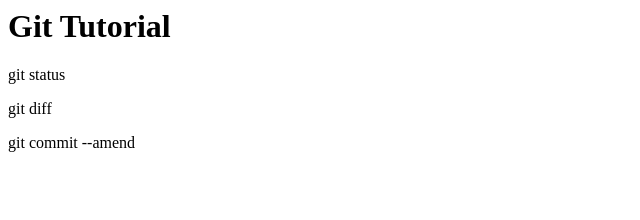
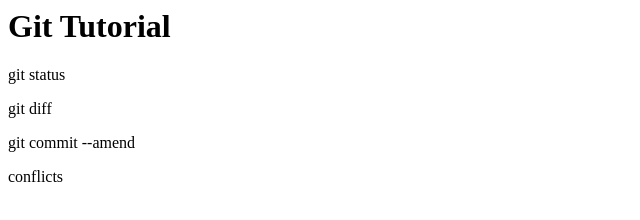
Before and after one commit to kouki6286/git_tutorial, a plain HTML site: page index.html in a window 1280 px wide. Shown: the full height of the page, 0-640 px from the left. Drawn offline with Linux system fonts and the light colour scheme.

Commit message:
add conflicts

```diff
--- a/index.html
+++ b/index.html
@@ -2,3 +2,4 @@
 <p>git status</p>
 <p>git diff</p>
 <p>git commit --amend</p>
+<p>conflicts</p>
```
